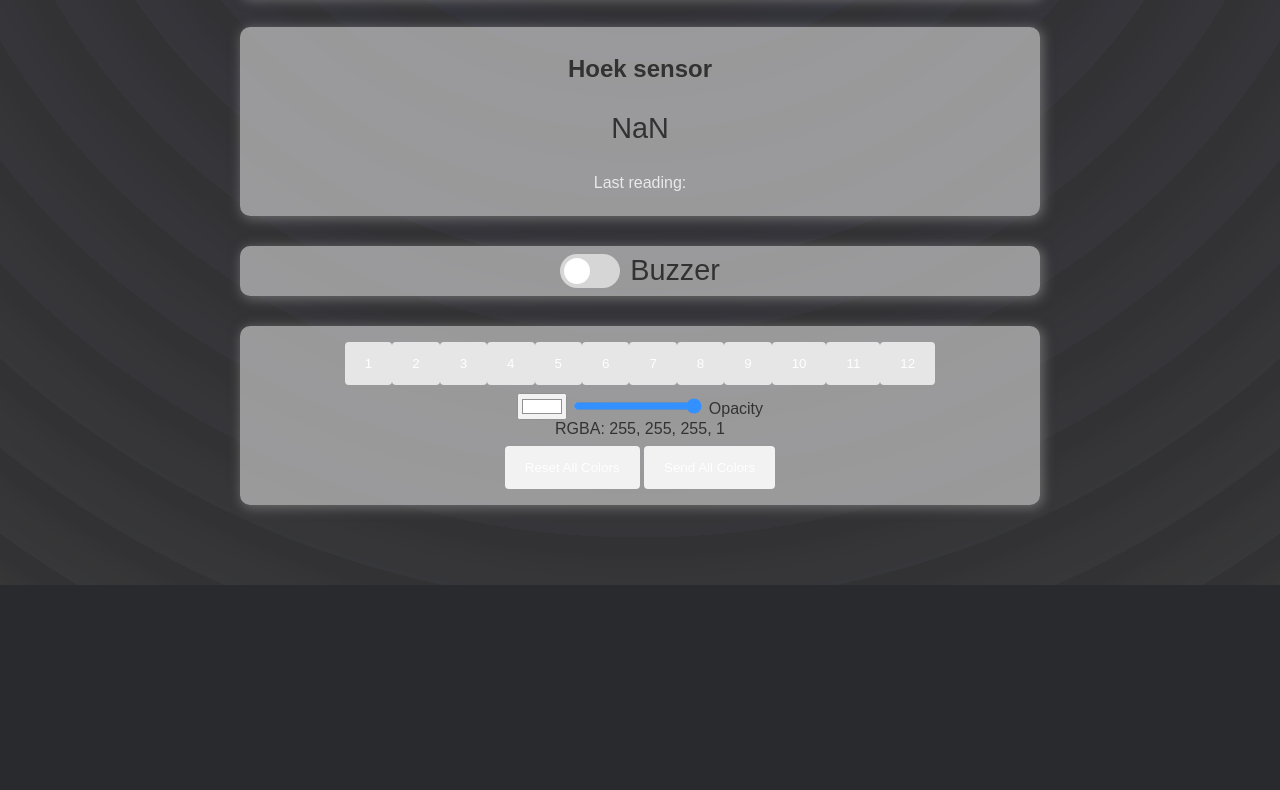
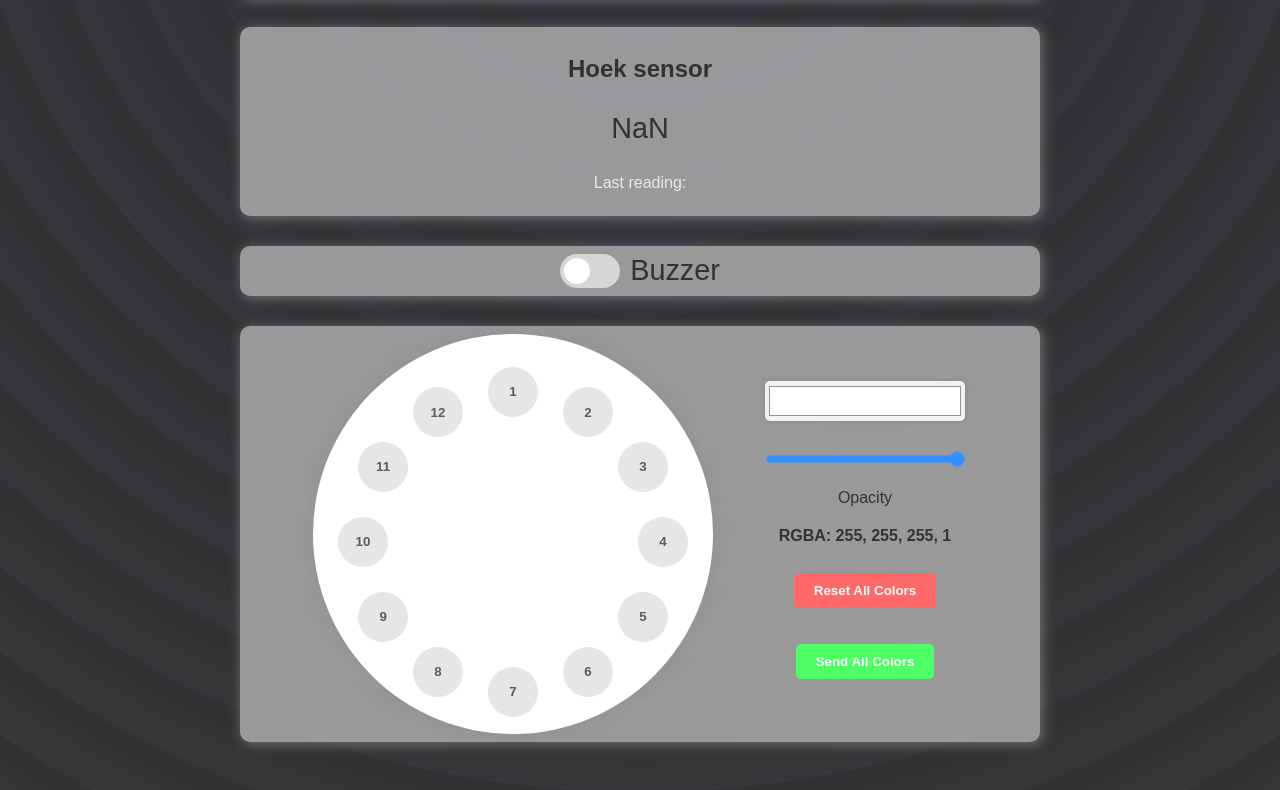
Before and after one commit to BTOLMG/PES_E3_PUBLIC, a plain HTML site: page index.html in a window 1280 px wide. Shown: the part 1278-2068 px from the top of the page. Before the commit the page ends 1863 px from the top, so only its background shows below. Drawn offline with Linux system fonts and the light colour scheme; a script that the page names is missing.

Commit message:
Add files via upload

```diff
--- a/style.css
+++ b/style.css
@@ -185,8 +185,6 @@ input:checked + .checkSlider:before {
     pointer-events: none; /* Zorgt dat de gebruiker nog steeds kan slepen */
 }
 
-
-
 .nextTo {
     display: flex;
     align-items: center; /* Zorgt ervoor dat alles in het midden staat */
@@ -197,3 +195,114 @@ input:checked + .checkSlider:before {
 .textBox{
     width: 90%;
 }
+
+.app-container {
+    display: flex;
+    gap: 50px;
+    align-items: center;
+}
+
+.circle-container {
+    position: relative;
+    width: 400px;
+    height: 400px;
+    border-radius: 50%;
+    background-color: #fff;
+    box-shadow: 0 0 20px rgba(0, 0, 0, 0.1);
+}
+
+.toggle-btn {
+    position: absolute;
+    width: 50px;
+    height: 50px;
+    border-radius: 50%;
+    background-color: #e0e0e0;
+    border: none;
+    cursor: pointer;
+    transition: all 0.3s ease;
+    display: flex;
+    justify-content: center;
+    align-items: center;
+    font-weight: bold;
+    color: #333;
+}
+
+.toggle-btn.active {
+    transform: scale(1.1);
+    box-shadow: 0 0 10px rgba(0, 0, 0, 0.3);
+}
+
+.color-controls {
+    display: flex;
+    flex-direction: column;
+    align-items: center;
+    gap: 20px;
+}
+
+.color-wheel {
+    width: 200px;
+    height: 200px;
+    border-radius: 50%;
+    background: conic-gradient(
+        red, yellow, lime, cyan, blue, magenta, red
+    );
+    cursor: crosshair;
+    box-shadow: 0 0 15px rgba(0, 0, 0, 0.2);
+}
+
+.rgb-values {
+    font-size: 16px;
+    font-weight: bold;
+}
+
+.reset-btn {
+    padding: 10px 20px;
+    background-color: #ff4444;
+    color: white;
+    border: none;
+    border-radius: 5px;
+    cursor: pointer;
+    font-weight: bold;
+    transition: background-color 0.3s;
+}
+
+.reset-btn:hover {
+    background-color: #cc0000;
+}
+
+.send-btn {
+    padding: 10px 20px;
+    background-color: #22ff40;
+    color: white;
+    border: none;
+    border-radius: 5px;
+    cursor: pointer;
+    font-weight: bold;
+    transition: background-color 0.3s;
+}
+
+.send-btn:hover {
+    background-color: #11cc00;
+}
+
+#opacitySlider {
+    width: 200px;
+    margin-top: 10px;
+}
+
+#colorPicker {
+    width: 200px;
+    height: 40px;
+    border: none;
+    border-radius: 5px;
+    cursor: pointer;
+    box-shadow: 0 0 5px rgba(0, 0, 0, 0.2);
+}
+
+.color-preview {
+    width: 50px;
+    height: 50px;
+    border-radius: 8px;
+    border: 2px solid #333;
+    background-color: white;
+}
```
